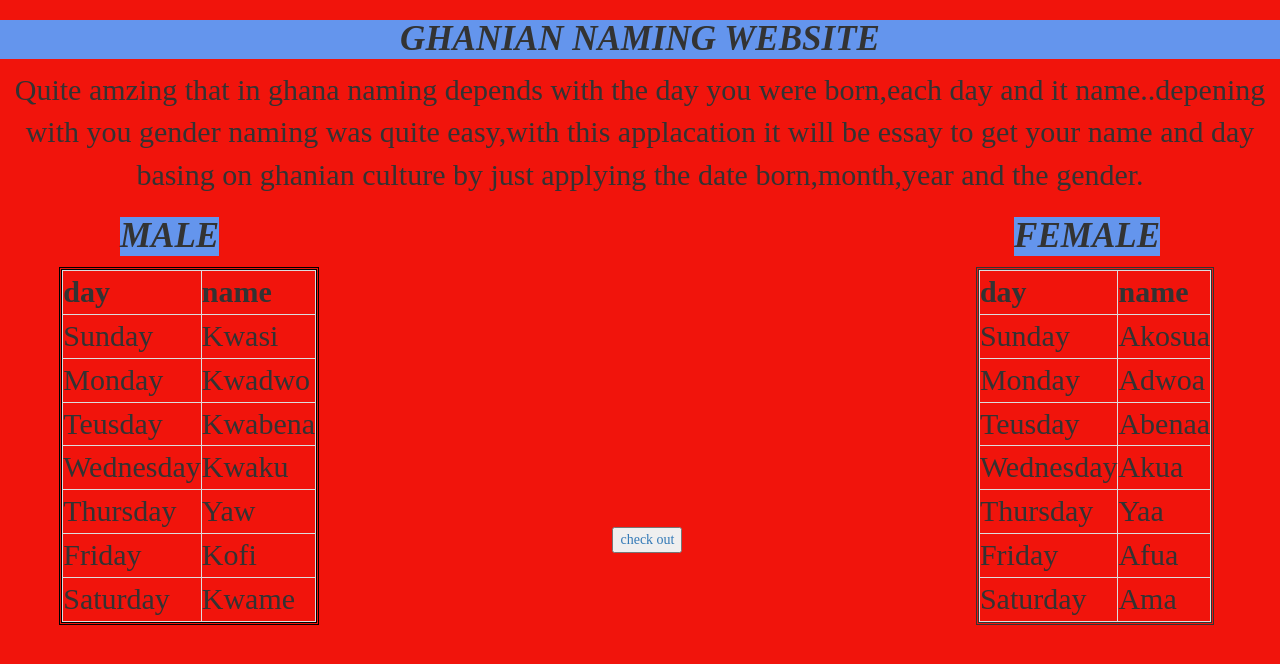
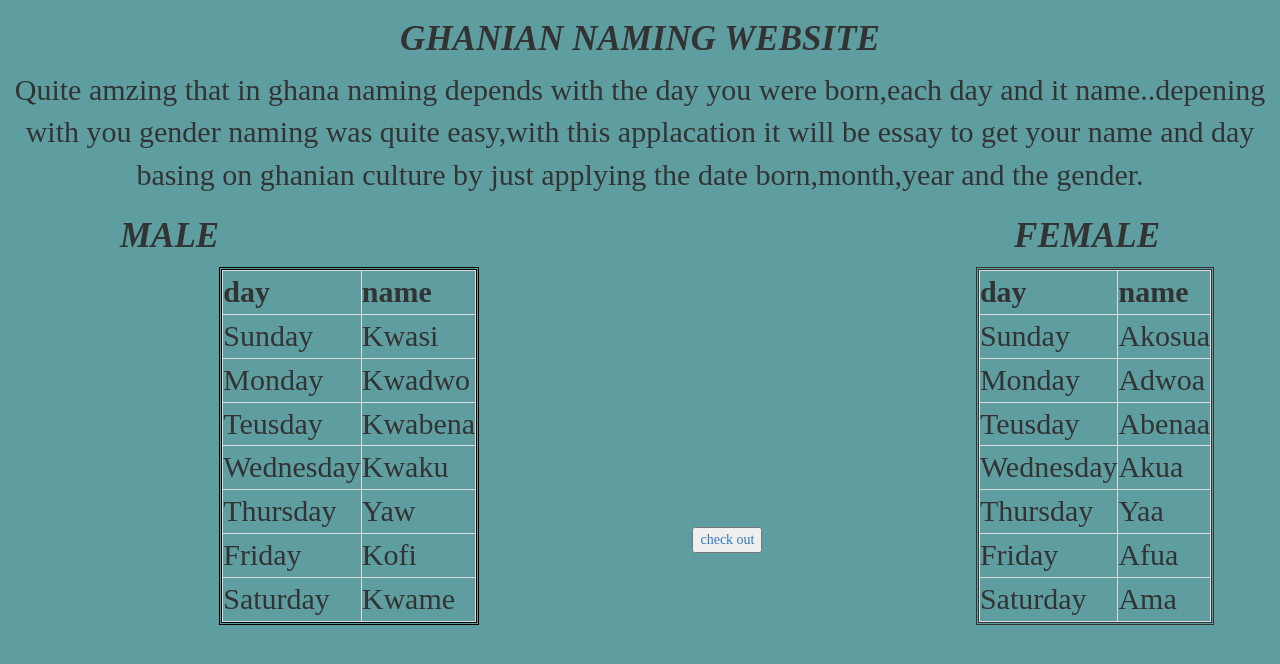
Before and after one commit to alphine3900/Amazing-Ghananian-Naming-Website, a plain HTML site: page index.html in a window 1280 px wide. Drawn offline with nearby package versions, Linux system fonts and the light colour scheme.

Commit message:
made changes in style

```diff
--- a/style.css
+++ b/style.css
@@ -3,12 +3,11 @@ h1 {
     font-size: 35px;
     font-weight: bold;
     opacity: 0.5px;
-    background-color: cornflowerblue;
     font-style: italic;
 }
 
 body {
-    background-color: rgb(241, 20, 12);
+    background-color: cadetblue;
     font-family: 'Times New Roman', Times, serif;
     opacity: 2px;
 }
@@ -38,7 +37,6 @@ body p {
 }
 
 #table1 {
-    margin-left: -160px;
     font-size: 30px;
     font-family: 'Times New Roman', Times, serif;
     margin-top: 40px;
```
